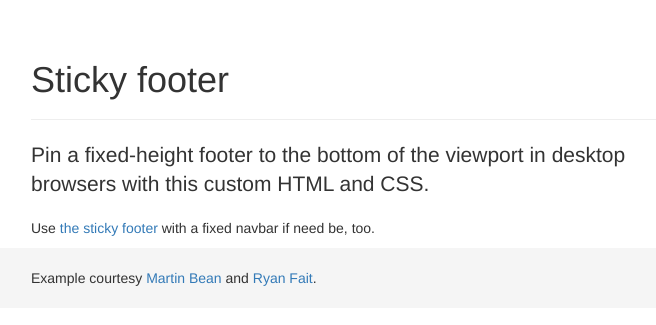
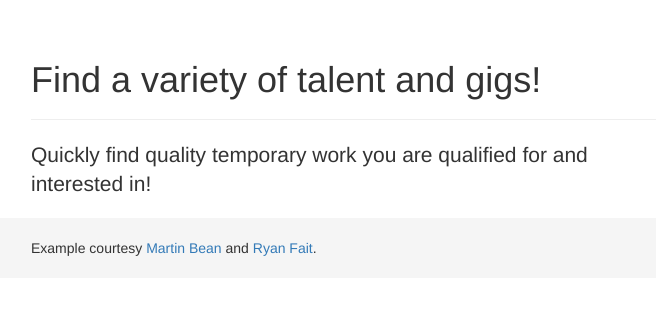
Before and after one commit to KST123ABC/freelancr, a Django app: page /freelancr/ in a window 1280 px wide. Shown: the part 52-377 px from the top of the page, without its empty margins (284-940 px from the left). Run offline with Django 3.2, Linux system fonts and the light colour scheme; some libraries are stand-ins or nearby versions.

Commit message:
working on stuff, david is dead

```diff
--- a/freelancr/freelancerapp/templates/freelancerapp/base.html
+++ b/freelancr/freelancerapp/templates/freelancerapp/base.html
@@ -92,10 +92,9 @@
       	<!-- Begin page content -->
       		<div class="container">
         		<div class="page-header">
-          			<h1>Sticky footer</h1>
-        		</div>
-        		<p class="lead">Pin a fixed-height footer to the bottom of the viewport in desktop browsers with this custom HTML and CSS.</p>
-        		<p>Use <a href="./sticky-footer-navbar.html">the sticky footer</a> with a fixed navbar if need be, too.</p>
+				<h1>Find a variety of talent and gigs!</h1>
+			</div>
+			<p class="lead">Quickly find quality temporary work you are qualified for and interested in!</p>
       		</div>
 
 		<div id="push"></div>
```
